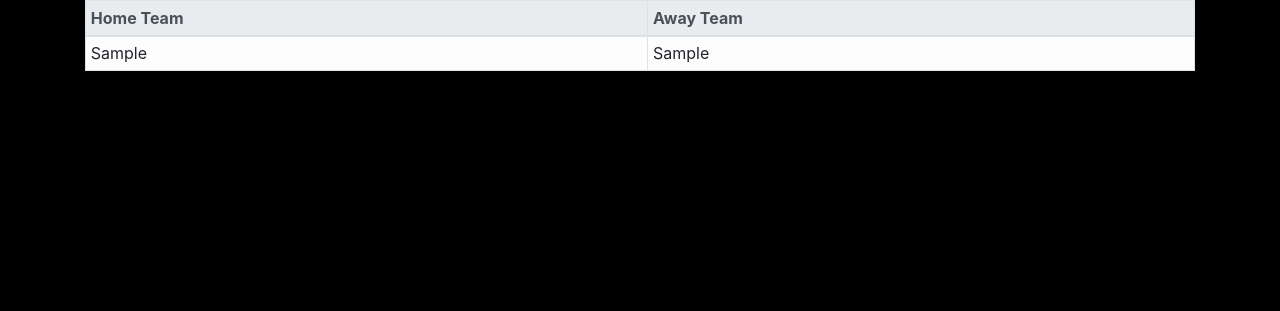
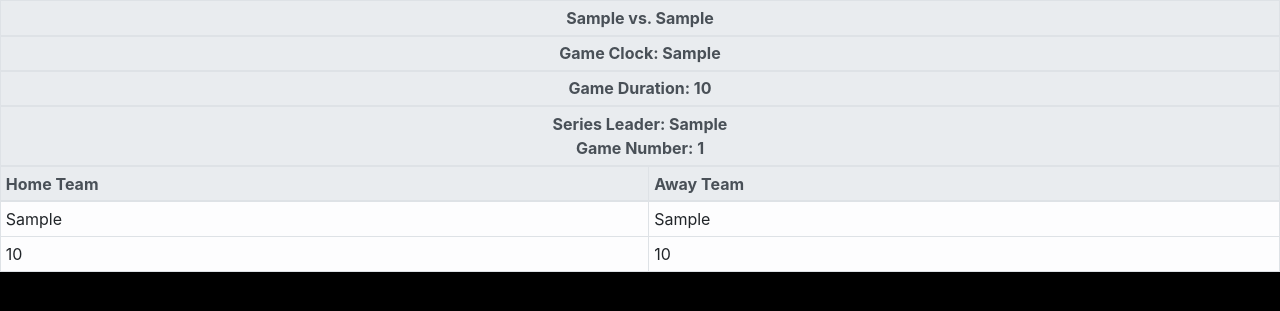
Before and after one commit to buitron/NBA2018_predictor, a Flask app: template src/templates/live.html in a window 1280 px wide. Shown: the top 311 px of the page. Run offline with Flask 2, Linux system fonts and the light colour scheme; the template is opened without the code that fills it: most values are stand-ins (such as "Sample title", 1, 10 or a date in 2020); some libraries are stand-ins or nearby versions.

Commit message:
feed works - @lex

```diff
--- a/src/live_feed.py
+++ b/src/live_feed.py
@@ -36,7 +36,8 @@ def now_playing():
 
                 if game_clock != '':
                     live["game_clock"] = game_clock
-                elif game_duration != 'hrs, min':
+
+                if game_duration != 'hrs, min':
                     live["game_duration"] = game_duration
                 else:
                     live["game_date"] = game_date
--- a/src/templates/index.html
+++ b/src/templates/index.html
@@ -178,11 +178,11 @@
 
         <div class="col-sm-4" style="border-style: solid; border-color: black black black grey">
           <section id="live">
-            <div class="container">
+            <div class="container-fluid">
               <div class="row">
-                <div class="col-lg-8 mx-auto">
+                <div class="col-lg-12 mx-auto">
                   <h2>Live Feed</h2>
-                  <p class="lead">Lorem ipsum dolor sit amet, consectetur adipisicing elit. Aut optio velit inventore, expedita quo laboriosam possimus ea consequatur vitae, doloribus consequuntur ex. Nemo assumenda laborum vel, labore ut velit dignissimos.</p>
+                  <iframe class="col-lg-8 mr-auto" src="/live" height="820" width="600" frameborder="0" scrolling="yes"></iframe>
                 </div>
               </div>
             </div>
--- a/src/templates/live.html
+++ b/src/templates/live.html
@@ -7,6 +7,7 @@
     <meta name="author" content="">
 
     <title>NBA 2018 Playoffs Live Feed</title>
+    <meta http-equiv="refresh" content="120" >
 
     <!-- Bootstrap core CSS -->
     <link href="{{ url_for('static', filename='vendor/bootstrap/css/bootstrap.min.css') }}" rel="stylesheet">
@@ -19,9 +20,34 @@
     <link href="{{ url_for('static', filename='css/live_style.css') }}" rel="stylesheet">
 </head>
 <body style="background-color: #000000;">
-    <div id="live_table" class="container table-responive-md">
+    <div id="live_table" class="table-responive-md">
+
+        {% for l in lf %}
             <table class="table table-sm table-bordered">
                 <thead class="thead-light">
+                    <tr class="text-center">
+                        <th scope="col" colspan="2">
+                            {{ l.hometeam_abbrev }} vs. {{ l.awayteam_abbrev }}
+                        </th>
+                    <tr>
+                    {% if l.game_clock %}
+                    <tr class="text-center">
+                        <th scope="col" colspan="2">Game Clock: {{ l.game_clock }}</th>
+                    </tr>
+                    {% endif %}
+                    {% if l.duration %}
+                    <tr class="text-center">
+                        <th scope="col" colspan="2">Game Duration: {{ l.game_duration }}</th>
+                    </tr>
+                    {% else %}
+                    <tr class="text-center">
+                        <th scope="col" colspan="2">Game Date: {{ l.game_date }}, Game Time: {{ l.game_time }}</th>
+                    </tr>
+                    {% endif %}
+                    <tr class="text-center">
+                        <th scope="col" colspan="2">
+                            Series Leader: {{ l.series_leader }}</br>Game Number: {{ l.game_number }}
+                        </th>
                     <tr>
                         <th scope="col">Home Team</th>
                         <th scope="col">Away Team</th>
@@ -29,19 +55,18 @@
                 </thead>
                 <tbody>
                     <tr class="table-light">
-            <td id="playoff_seed">{{ lf[1]['hometeam_abbrev'] }}</td>
-            <td id="conference">{{ lf[1]['awayteam_abbrev'] }}</td>
+                        <td>{{ l.hometeam_abbrev }}</td>
+                        <td>{{ l.awayteam_abbrev }}</td>
                     </tr>
-
+                    <tr class="table-light">
+                        <td>{{ l.hometeam_score }}</td>
+                        <td>{{ l.awayteam_score }}</td>
+                    </tr>
                 </tbody>
             </table>
+        {% endfor %}
+
     </div>
-
-
-
-
-
-
 
     <!-- Bootstrap core JavaScript -->
     <script src="{{ url_for('static', filename='vendor/jquery/jquery.min.js') }}"></script>
```
Lines whose indentation alone changed are shown as unchanged.
